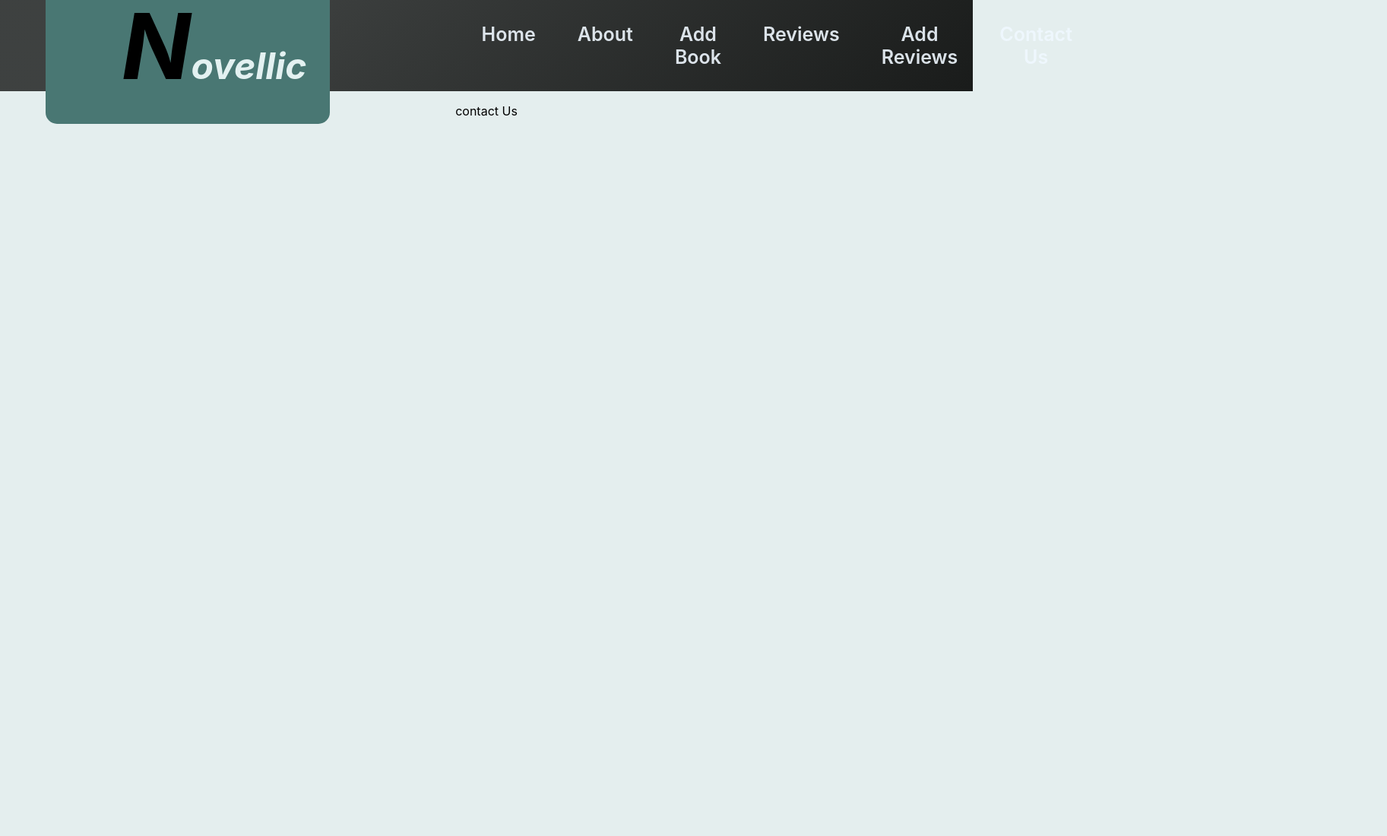
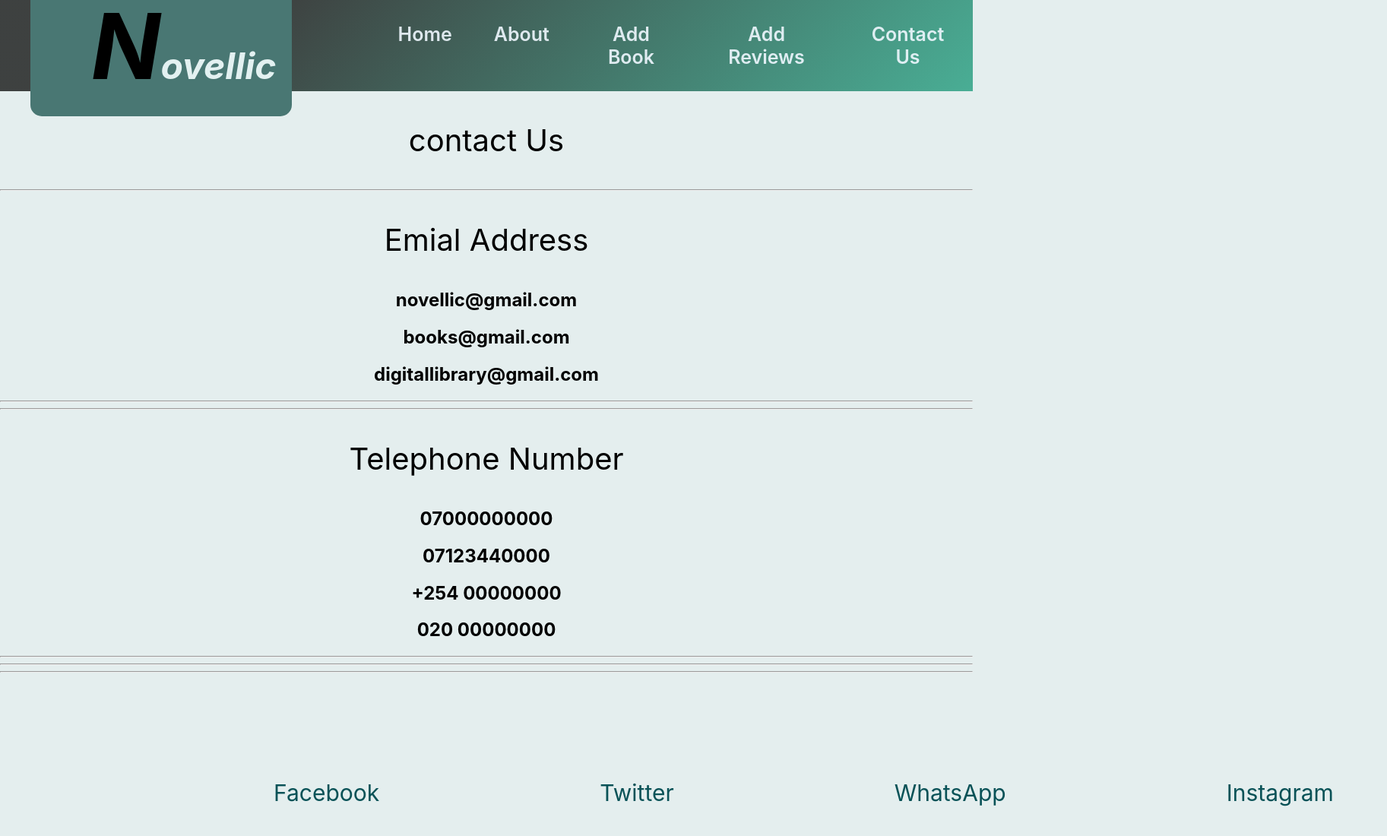
Before and after one commit to MissZamzam/my-app-frontend, a React (Create React App) app: page /Contact in a window 1280 px wide. Shown: the top 1100 px of the page at 76% size, 1825 px wide, since content can reach past the window. Before the commit the page ends 800 px from the top, so only its background shows below. Built offline with nearby package versions, Linux system fonts and the light colour scheme.

Commit message:
styled home and contact pages

```diff
--- a/src/Components/About/About.css
+++ b/src/Components/About/About.css
@@ -7,7 +7,7 @@ margin: 80px;
 font-size: 90px;
 }
 .about{
-    background-color: rgb(93, 248, 227);
+    background-color: rgb(197, 209, 207);
     font-size: 70px;
     padding: 25px;
     box-shadow: 1px 25px 15px rgb(33, 75, 73);
--- a/src/Components/Books/Books.css
+++ b/src/Components/Books/Books.css
@@ -0,0 +1,3 @@
+.allcomments{
+    background-color: aquamarine;
+}
--- a/src/Components/Books/Books.js
+++ b/src/Components/Books/Books.js
@@ -32,7 +32,7 @@ const Books = () => {
     })
     return(
     <>
-    <div className="allCommnets">
+    <div className="allComments">
     {allComments}
     </div>
     </>
--- a/src/Components/Comment/Comment.js
+++ b/src/Components/Comment/Comment.js
@@ -1,6 +1,7 @@
 import "./Comment.css"
 import React from "react"
 function Comment({author, name, body, user}){
+
    return( <>
         <div className="singleComment">
         <p>Name: {name}</p>
--- a/src/Components/Contact/Contact.js
+++ b/src/Components/Contact/Contact.js
@@ -1,6 +1,33 @@
 function Contact(){
 return(
-    <p>contact Us</p>
+    <div className="contacts">
+            <p>contact Us</p>
+            <hr></hr>
+
+            <p>Emial Address</p>
+            <h2>novellic@gmail.com</h2>
+            <h2>books@gmail.com</h2>
+            <h2>digitallibrary@gmail.com</h2>
+            <hr></hr>
+            <hr></hr>
+
+            <p>Telephone Number</p>
+            <h2>07000000000</h2>
+            <h2>07123440000</h2>
+            <h2>+254 00000000</h2>
+            <h2>020 00000000</h2>
+            <hr></hr>
+            <hr></hr>
+            <hr></hr>
+
+       <div className='icons'>
+       <a href='www.facebook.com' className='face'>Facebook</a>
+       <a href="www.twitter.com" className='face'>Twitter</a>
+       <a href="+254 725853719" className='face'>WhatsApp</a>
+       <a href="www.instagram" className='face'>Instagram</a>
+            </div>
+
+    </div>
 )
 }
 export default Contact
--- a/src/Components/Home/Home.css
+++ b/src/Components/Home/Home.css
@@ -1,3 +1,4 @@
+
 .home{
     /* background-color: rgb(67, 206, 160); */
     margin: 260px;
@@ -10,3 +11,29 @@ span{
     font-style: italic;
     color: teal;
 }
+p{
+    font-size: 40px;
+}
+.hr{
+    margin-top: 200px;
+}
+.icons{
+    margin: 100px;
+    /* background-color: teal; */
+    padding: 40px;
+}
+.face{
+    margin: 70px;
+    font-size: 30px;
+    text-decoration: none;
+    color: rgb(9, 82, 87);
+    margin-left: 220px;
+
+}
+.face:hover{
+color: teal;
+/* background-color: rgb(134, 163, 153); */
+padding: 30px;
+/* border-b: 1px 20px green; */
+box-shadow: 1px 15px 10px teal;
+}
--- a/src/Components/Home/Home.js
+++ b/src/Components/Home/Home.js
@@ -6,6 +6,16 @@ const Home = () => {
     <div className="home">
         <div id="home-content">
           <h1 className='novel'><span>N</span>ovellic <span>O</span>nline <span>L</span>ibrary <span>📚</span></h1>
+         <div className='hr'>
+          <hr></hr>
+          <hr></hr>
+          <hr></hr>
+          </div>
+       </div>
+       <div className='icons'>
+        <p>“ So many books, so little time ” ~ Frank Zappa</p>
+
+
        </div>
     </div>
   )
--- a/src/Components/Navbar/Navbar.css
+++ b/src/Components/Navbar/Navbar.css
@@ -5,7 +5,7 @@
     justify-content: space-between;
     align-items: center;
     /* background: rgb(3, 55, 99); */
-    background-image: linear-gradient(315deg, #181a19fd 0%, #0d0e0dc5 74%);
+    background-image: linear-gradient(315deg, #48ad94fd 0%, #0d0e0dc5 74%);
     height: 15vh;
 }
 
@@ -13,11 +13,11 @@
     font-weight: 700;
     font-size: 48px;
     background-color: rgb(73, 119, 115);
-    padding: 30px;
-    padding-left: 100px;
+    padding: 20px;
+    padding-left: 80px;
     margin: 10px;
     color: rgb(227, 241, 241);
-    margin-left: 60px;
+    margin-left: 40px;
     border-radius: 15px;
 
 }
@@ -27,8 +27,9 @@
 }
 .nav-items{
     display: flex;
-    margin-left: 160px;
+    margin-left: 100px;
 }
+
 .span{
     color: black;
     font-size: 120px;
@@ -50,14 +51,15 @@
 .navbar > .nav-items > a:hover {
     opacity: 1;
     box-shadow: 20px;
-    border: 2px solid rgb(151, 140, 140);
+    /* border: 2px solid rgb(151, 140, 140); */
     border-radius: 5px;
     padding: 10px;
-    box-shadow: 1px 10px 15px black;
+    box-shadow: 1px 1px 5px black;
 }
 
 
 
+/*
 .navbar > .nav-items > a:hover::before{
     width: 100%;
-}
+} */
--- a/src/Components/Navbar/Navbar.js
+++ b/src/Components/Navbar/Navbar.js
@@ -8,12 +8,12 @@ function NavBar() {
         <div className="navbar">
             <span className="nav-logo"><span className="span">N</span>ovellic</span>
             <div className="nav-items">
-                <Link to="/">Home</Link>
-                <Link to="/about">About</Link>
-                <Link to="/reviews">Add Book</Link>
-                <Link to="/books">Reviews</Link>
-                <Link to="/add">Add Reviews</Link>
-                <Link to="/contact">Contact Us</Link>
+                <Link to="/" className="nav">Home</Link>
+                <Link to="/about" className="nav">About</Link>
+                <Link to="/reviews" className="nav">Add Book</Link>
+                {/* <Link to="/books" className="nav">Reviews</Link> */}
+                <Link to="/add" className="nav"> Add Reviews</Link>
+                <Link to="/contact" className="nav">Contact Us</Link>
             </div>
             <div className="nav-toggle">
                 <div className="bar"></div>
--- a/src/Components/Reviews/Reviews.js
+++ b/src/Components/Reviews/Reviews.js
@@ -7,6 +7,9 @@ function Reviews(){
         name:"",
         author:"",
     })
+
+
+
     useEffect(()=>{
         fetch("https://phase-3-project-backend.herokuapp.com/books")
         .then((res)=> res.json())
@@ -67,7 +70,7 @@ function Reviews(){
     return(
 
      <div className="commentForm">
-         <h1>Books</h1>
+         <h3>Books</h3>
          <form className="updateForm">
          <textarea value={formData.name} placeholder="Title" name="name" onChange={handleCommentChange} rows="4" className='text' ></textarea><br/>
          <input value={formData.author} placeholder="Author" name="author"  onChange={handleCommentChange} className="box"></input><br/>
```
